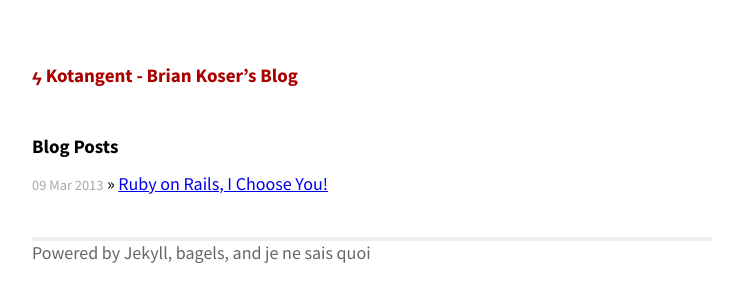
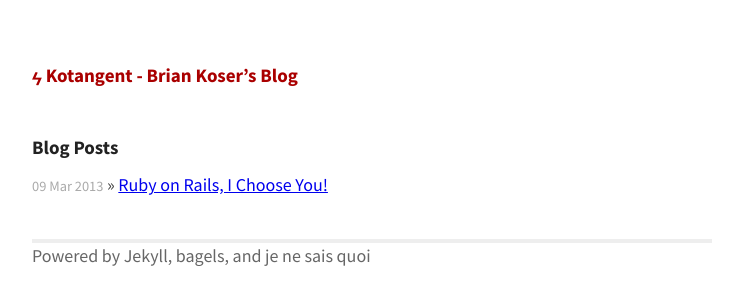
Before and after one commit to briankoser/kotangent-jekyll, a Jekyll site: the page built from index.html, in a window 1280 px wide. Shown: the top 305 px of the page, without its empty margins (268-1011 px from the left). Built offline with Jekyll 4.4.1, drawn with Linux system fonts in a browser that asks for light colours; Markdown is read by kramdown in place of the engine named in the settings.

Commit message:
Add styles from kaikkonendesign.fi
http://www.kaikkonendesign.fi/typography/section/1

```diff
--- a/css/main.css
+++ b/css/main.css
@@ -7,6 +7,7 @@
     cursor: help;
 }
 body {
+    color: #444;
     font-family: 'Source Sans Pro', Calibri, sans-serif;
        -moz-font-feature-settings: "kern=1";
        -moz-font-feature-settings: "kern" 1;
@@ -17,7 +18,7 @@
     -moz-hyphens: auto;
      -ms-hyphens: auto;
          hyphens: auto;
-    line-height: 1.35em;
+    line-height: 1.4em;
     max-width: 680px;
     -ms-word-break: break-all;
       /*word-break: break-all;*/
@@ -37,6 +38,7 @@
     margin: 9px 0;
 }
 h1, h2, h3 {
+    color: #222;
     font-weight: bold;
 }
 hr {
```
